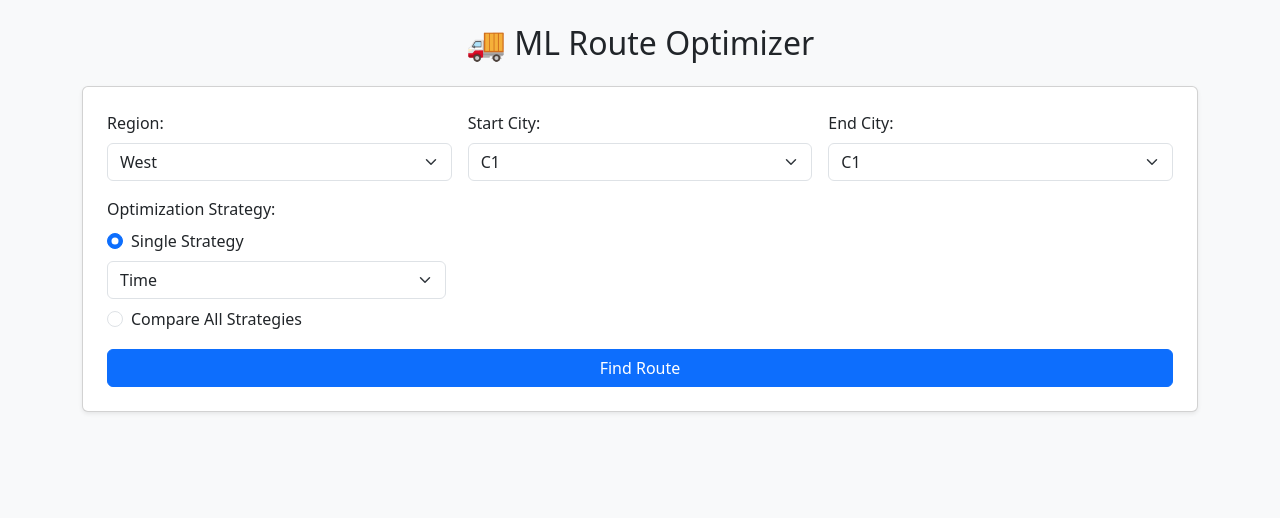
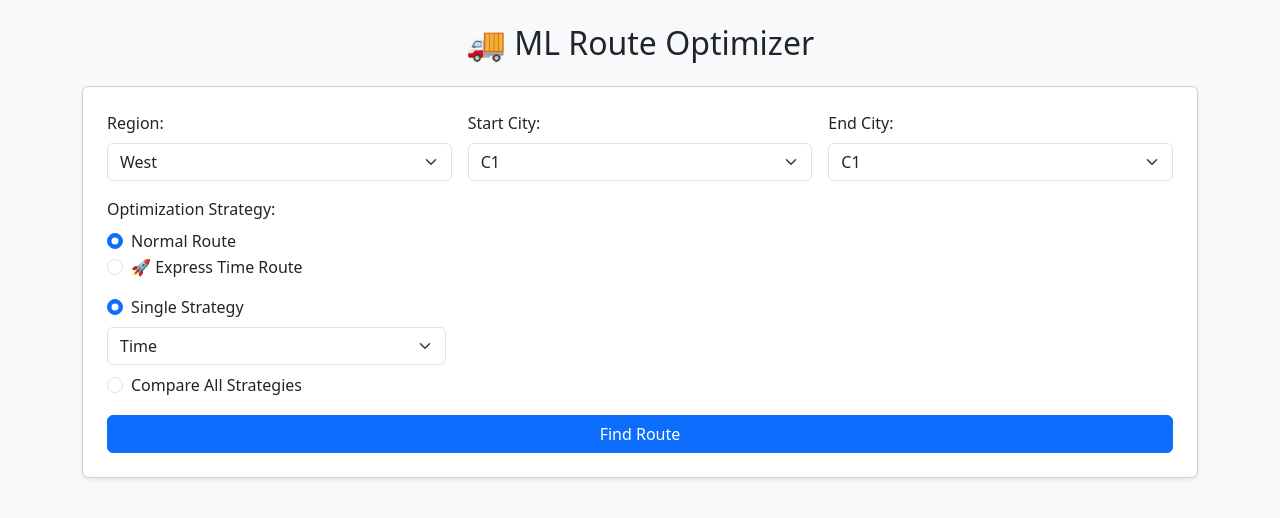
Before and after one commit to iakerman7/ROUTE-Optimizer, a Flask app: page / in a window 1280 px wide. Shown: the top 518 px of the page. Run offline with Flask 3, Linux system fonts and the light colour scheme; parts of the project's set-up code (start-up, migrations or seed data) failed here and were passed over.

Commit message:
🚀 Add Express Time Route option with city multi-select

```diff
--- a/templates/index.html
+++ b/templates/index.html
@@ -27,18 +27,28 @@
         </select>
       </div>
 
-      <div class="col-md-4">
+      <div class="col-md-4 normal-mode">
         <label class="form-label">Start City:</label>
-        <select id="start_city" name="start_city" class="form-select" required></select>
+        <select id="start_city" name="start_city" class="form-select"></select>
       </div>
 
-      <div class="col-md-4">
+      <div class="col-md-4 normal-mode">
         <label class="form-label">End City:</label>
-        <select id="end_city" name="end_city" class="form-select" required></select>
+        <select id="end_city" name="end_city" class="form-select"></select>
       </div>
 
       <div class="col-md-12">
         <label class="form-label">Optimization Strategy:</label>
+        <div class="form-check">
+          <input class="form-check-input" type="radio" name="express" id="express_no" value="no" checked>
+          <label class="form-check-label" for="express_no">Normal Route</label>
+        </div>
+        <div class="form-check">
+          <input class="form-check-input" type="radio" name="express" id="express_yes" value="yes">
+          <label class="form-check-label" for="express_yes">🚀 Express Time Route</label>
+        </div>
+
+        <div class="normal-mode mt-3">
           <div class="form-check">
             <input class="form-check-input" type="radio" name="compare" id="single" value="no" checked>
             <label class="form-check-label" for="single">Single Strategy</label>
@@ -58,24 +68,35 @@
             <label class="form-check-label" for="compare">Compare All Strategies</label>
           </div>
         </div>
+
+        <div class="express-mode mt-3" style="display: none;">
+          <label class="form-label">Select 2–5 Cities:</label>
+          <select id="express_cities" name="express_cities" class="form-select" multiple required></select>
+          <small class="text-muted">Hold Ctrl (or Cmd) to select multiple cities</small>
+        </div>
+      </div>
     </div>
 
     <button type="submit" class="btn btn-primary mt-3">Find Route</button>
   </form>
 
-  <!-- SINGLE RESULT -->
+  <!-- ROUTE RESULT -->
   {% if result %}
   <div class="card mt-4 p-4 shadow-sm bg-white">
     <h4>🧭 Route Result — Optimized for {{ result.optimized_for.title() }}</h4>
     <p><strong>Region:</strong> {{ region_label }}</p>
-	<p>
-  <strong>Start City:</strong> {{ start_label }} &nbsp;&nbsp;
-  <strong>End City:</strong> {{ end_label }}
-</p>
+    {% if result.optimized_for != 'express' %}
+    <p><strong>Start City:</strong> {{ start_label }} &nbsp;&nbsp;
+       <strong>End City:</strong> {{ end_label }}</p>
+    {% else %}
+    <p><strong>Cities:</strong> {{ express_cities | join(" → ") }}</p>
+    {% endif %}
     <p><strong>Path:</strong> {{ result.path | join(" → ") }}</p>
     <p><strong>Total Distance:</strong> {{ result.total_distance }} miles</p>
     <p><strong>Total Time:</strong> {{ result.total_time }} hours</p>
-    <p><strong>Weather Risk:</strong> {{ result.avg_weather_risk or "N/A" }} (scale 1–5)</p>
+    {% if result.avg_weather_risk is defined %}
+    <p><strong>Weather Risk:</strong> {{ result.avg_weather_risk }} (scale 1–5)</p>
+    {% endif %}
     <a id="download" class="btn btn-success mt-2" download="route.csv">⬇️ Download CSV</a>
   </div>
 
@@ -87,10 +108,8 @@
   <div class="card mt-4 p-4 shadow-sm bg-white">
     <h4>📊 Comparison of All Strategies</h4>
     <p><strong>Region:</strong> {{ region_label }}</p>
-<p>
-  <strong>Start City:</strong> {{ start_label }} &nbsp;&nbsp;
-  <strong>End City:</strong> {{ end_label }}
-</p>
+    <p><strong>Start City:</strong> {{ start_label }} &nbsp;&nbsp;
+       <strong>End City:</strong> {{ end_label }}</p>
     <table class="table table-bordered">
       <thead class="table-light">
         <tr>
@@ -128,11 +147,15 @@
     const cities = cityRegions[regionId] || [];
     const start = document.getElementById('start_city');
     const end = document.getElementById('end_city');
+    const express = document.getElementById('express_cities');
+
     start.innerHTML = '';
     end.innerHTML = '';
+    express.innerHTML = '';
     cities.forEach(city => {
       start.appendChild(new Option(city, city));
       end.appendChild(new Option(city, city));
+      express.appendChild(new Option(city, city));
     });
   }
 
@@ -140,21 +163,17 @@
     populateCities(parseInt(this.value));
   });
 
-  // Initial region
-  populateCities(parseInt(document.getElementById('region').value || "1"));
-
-  // Disable optimize_for if compare mode is checked
-  const compareRadio = document.getElementById("compare");
-  const singleRadio = document.getElementById("single");
-  const strategySelect = document.getElementById("optimize_for");
-
-  function toggleStrategySelect() {
-    strategySelect.disabled = compareRadio.checked;
+  // Express toggle logic
+  function toggleExpressUI() {
+    const express = document.getElementById("express_yes").checked;
+    document.querySelectorAll(".normal-mode").forEach(el => el.style.display = express ? "none" : "block");
+    document.querySelectorAll(".express-mode").forEach(el => el.style.display = express ? "block" : "none");
   }
 
-  compareRadio.addEventListener("change", toggleStrategySelect);
-  singleRadio.addEventListener("change", toggleStrategySelect);
-  toggleStrategySelect();
+  document.getElementById("express_yes").addEventListener("change", toggleExpressUI);
+  document.getElementById("express_no").addEventListener("change", toggleExpressUI);
+  toggleExpressUI();
+  populateCities(parseInt(document.getElementById('region').value || "1"));
 
   {% if result %}
   const cityCoords = {
```
Lines whose indentation alone changed are shown as unchanged.
